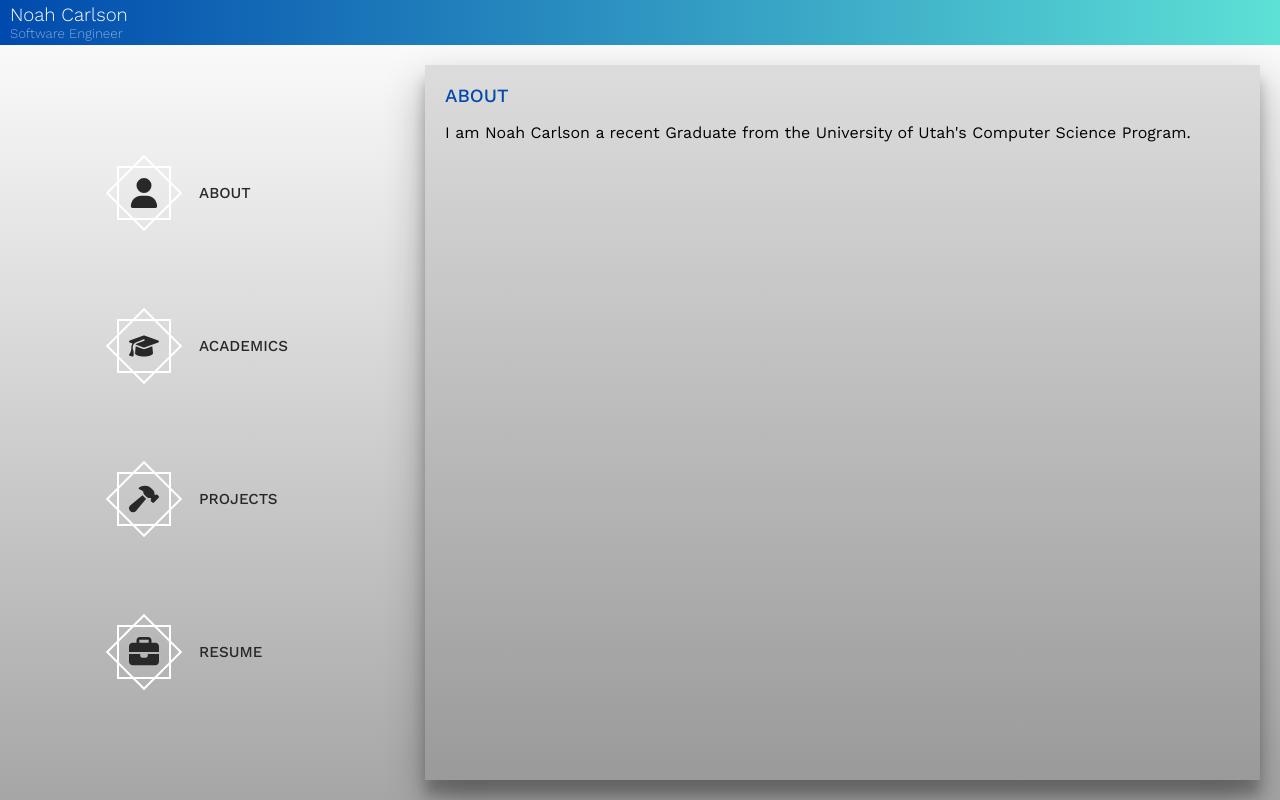
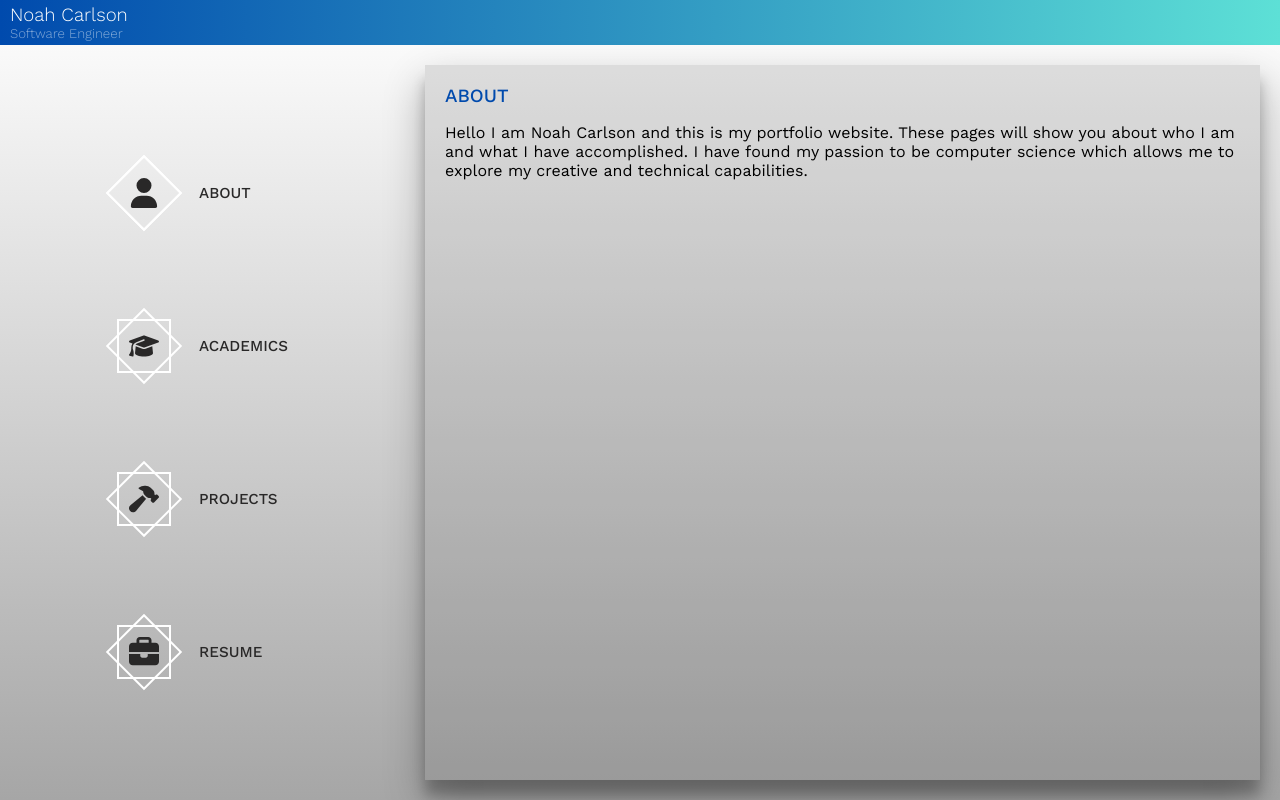
Before and after one commit to Smirqy/resume_site, a React (Create React App) app: page / in a window 1280 px wide. Built offline with nearby package versions, Linux system fonts and the light colour scheme.

Commit message:
Updated selection

```diff
--- a/src/App.js
+++ b/src/App.js
@@ -44,10 +44,10 @@ function App() {
         <div className="column-container">
           <div className="column column-left">
             <div className="menu-container">
-              <MenuSelection icon="user" title="ABOUT" setSection={setCurrSection}/>
-              <MenuSelection icon="academics" title="ACADEMICS" setSection={setCurrSection}/>
-              <MenuSelection icon="projects" title="PROJECTS" setSection={setCurrSection}/>
-              <MenuSelection icon="resume" title="RESUME" setSection={setCurrSection}/>
+              <MenuSelection icon="user" title="ABOUT" setSection={setCurrSection} currSection={currSection}/>
+              <MenuSelection icon="academics" title="ACADEMICS" setSection={setCurrSection} currSection={currSection}/>
+              <MenuSelection icon="projects" title="PROJECTS" setSection={setCurrSection} currSection={currSection}/>
+              <MenuSelection icon="resume" title="RESUME" setSection={setCurrSection} currSection={currSection}/>
             </div>
           </div>
           <div className="column column-right">
--- a/src/components/AboutSectionComponent.js
+++ b/src/components/AboutSectionComponent.js
@@ -1,8 +1,10 @@
-
-
 function AboutSection() {
     return (
-    <p> I am Noah Carlson a recent Graduate from the University of Utah's Computer Science Program.</p>
+    <div>
+        <p> Hello I am Noah Carlson and this is my portfolio website. These pages will show you
+        about who I am and what I have accomplished. I have found my passion to be computer science
+        which allows me to explore my creative and technical capabilities. </p>
+     </div>
     );
 }
 
--- a/src/components/AcademicsSectionComponent.js
+++ b/src/components/AcademicsSectionComponent.js
@@ -1,5 +1,11 @@
 function AcademicsSection() {
+    return (
+        <div>
+        <h4>Courses</h4>
+        <h4>Awards</h4>
 
+        </div>
+    )
 }
 
 export default AcademicsSection;
--- a/src/components/MenuSelection.js
+++ b/src/components/MenuSelection.js
@@ -6,7 +6,7 @@ import React from 'react';
 
 
 function MenuSelection(props) {
-    const {icon, title, setSection} = props;
+    const {icon, title, setSection, currSection} = props;
 
     const getIcon = () => {
         if(icon === "user"){
@@ -31,6 +31,32 @@ function MenuSelection(props) {
         }
     }
 
+    const getSquare1 = () => {
+        if(currSection === title.toLowerCase()) {
+            return (
+                <div className="square-1 rotate-45"></div>
+            );
+        }
+        else {
+            return (
+                <div className="square-1"></div>
+            );
+        }
+    }
+
+    const getSquare2 = () => {
+        if(currSection === title.toLowerCase()) {
+            return (
+                <div className="square-2 rotate-135"></div>
+            );
+        }
+        else {
+            return (
+                <div className="square-2"></div>
+            );
+        }
+    }
+
     const handleClick = () => {
         setSection(title.toLowerCase());
     }
@@ -41,8 +67,9 @@ function MenuSelection(props) {
             {getIcon()}
             <div className="menu-selection-hover" onClick={() => handleClick()}></div>
             <h3 className='clean-header text' onClick={() => handleClick()}>{title}</h3>
-            <div className="square-2"></div>
-            <div className="square-1"></div>
+
+            {getSquare2()}
+            {getSquare1()}
 
         </div>
     );
--- a/src/components/ProjectsSectionComponent.js
+++ b/src/components/ProjectsSectionComponent.js
@@ -1,5 +1,18 @@
 function ProjectsSection() {
+    return (
+        <div>
+            <h4>Split-It</h4>
+            <h4>Abysm</h4>
+            <h4>Portfolio Website</h4>
+            <h4>Server Based Spreadsheet App</h4>
+            <h4>TA Application Website</h4>
+            <h4>Calculator App</h4>
+            <h4>Third Person Game</h4>
 
+
+
+        </div>
+    )
 }
 
 export default ProjectsSection;
--- a/src/components/ResumeSectionComponent.js
+++ b/src/components/ResumeSectionComponent.js
@@ -1,5 +1,9 @@
 function ResumeSection() {
-
+    return (
+        <div>
+            <a href="https://docs.google.com/document/d/1H6hLrKS-BRqscl6EAaEpt3FgsIQwbZO9VQ5Hw3MguEA/edit?usp=sharing">View Resume</a>
+        </div>
+    )
 }
 
 export default ResumeSection;
--- a/src/stylesheets/MenuSelection.css
+++ b/src/stylesheets/MenuSelection.css
@@ -86,3 +86,11 @@
 .no-margin-top {
     margin-top: 0px;
 }
+
+.rotate-45 {
+    transform: rotate(45deg);
+}
+
+.rotate-135 {
+    transform: rotate(135deg);
+}
```
